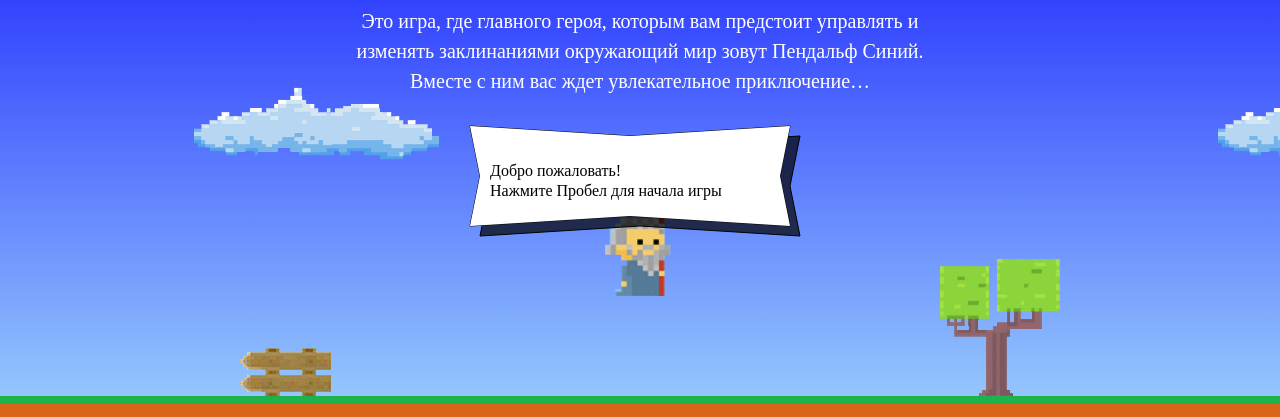
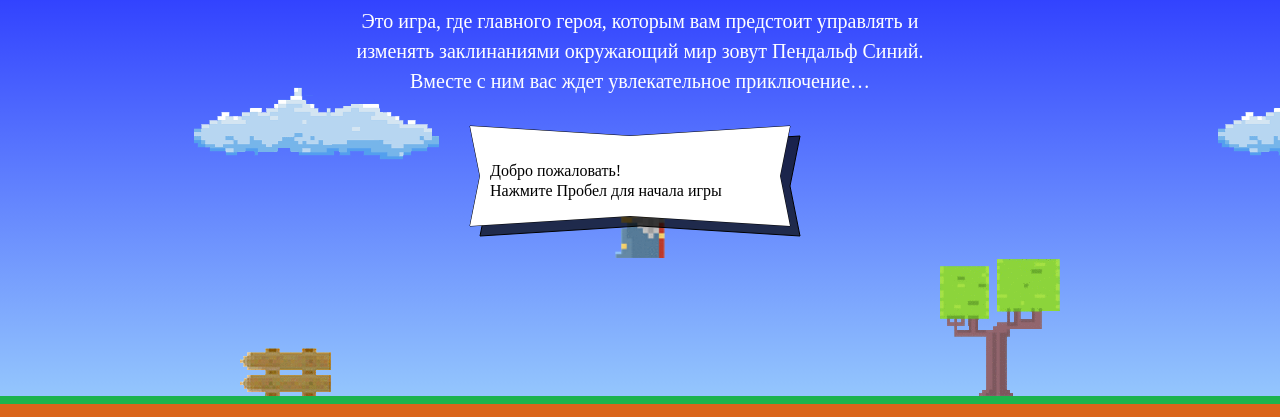
Before and after one commit to SNPR/432537-code-and-magick, a website: page index.html in a window 1280 px wide. Shown: the part 203-620 px from the top of the page. Drawn offline with Linux system fonts and the light colour scheme; a web font is replaced by a local one.

Commit message:
Исправил функцию, определяющую положение мага по оси Y

```diff
--- a/index.html
+++ b/index.html
@@ -201,7 +201,7 @@
   };
 
   var getWizardY = function(height) {
-    return height - getWizardHeight() - height / 3;
+    return (height - getWizardHeight()) / 3;
   };
 </script>
 <script src="js/game.js"></script>
```
